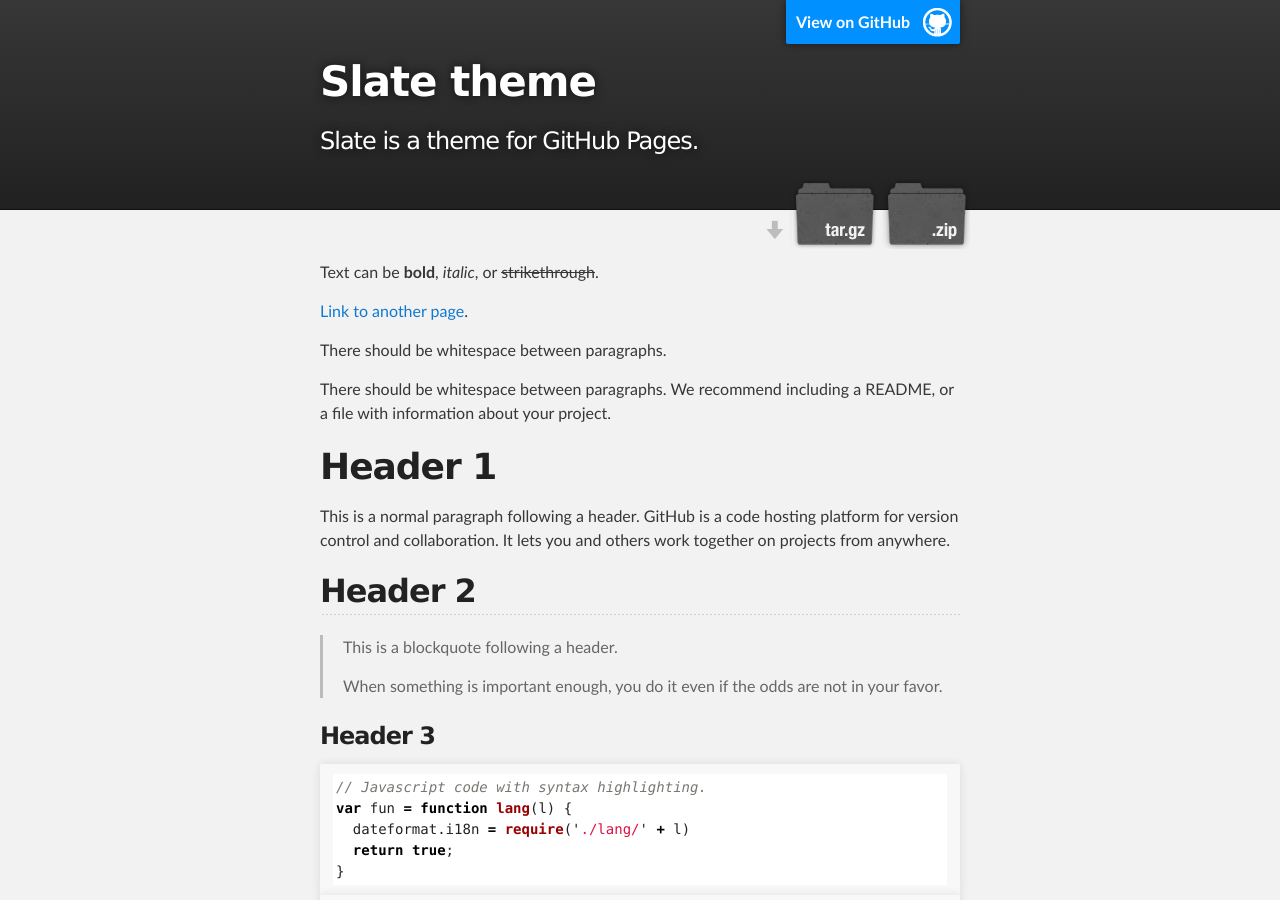
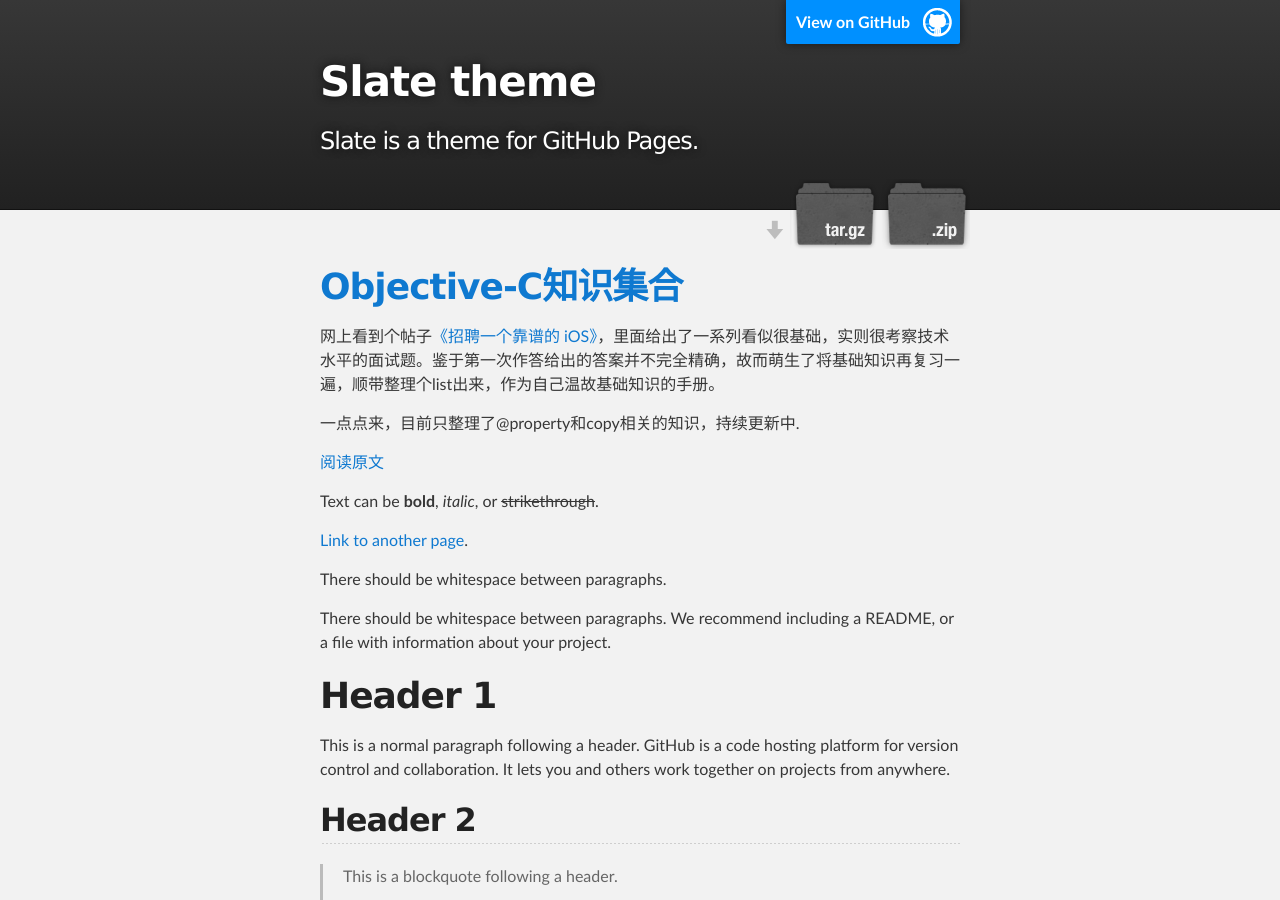
Before and after one commit to pingju020/pingju020.github.io, a Jekyll site: the page built from index.md, in a window 1280 px wide and 900 px high. Built offline with Jekyll 4.4.1, drawn with Linux system fonts in a browser that asks for light colours; our own code applies the rules of GitHub Pages for plain Markdown files.

Commit message:
添加文章链接
添加文章链接

```diff
--- a/index.md
+++ b/index.md
@@ -1,6 +1,13 @@
 ---
 layout: default
 ---
+
+# [Objective-C知识集合](_layouts/Objective-C知识集合)
+网上看到个帖子[《招聘一个靠谱的 iOS》](http://blog.sunnyxx.com/2015/07/04/ios-interview/)，里面给出了一系列看似很基础，实则很考察技术水平的面试题。鉴于第一次作答给出的答案并不完全精确，故而萌生了将基础知识再复习一遍，顺带整理个list出来，作为自己温故基础知识的手册。
+
+一点点来，目前只整理了@property和copy相关的知识，持续更新中.
+
+[阅读原文](Objective-C知识集合)
 
 Text can be **bold**, _italic_, or ~~strikethrough~~.
 
```
